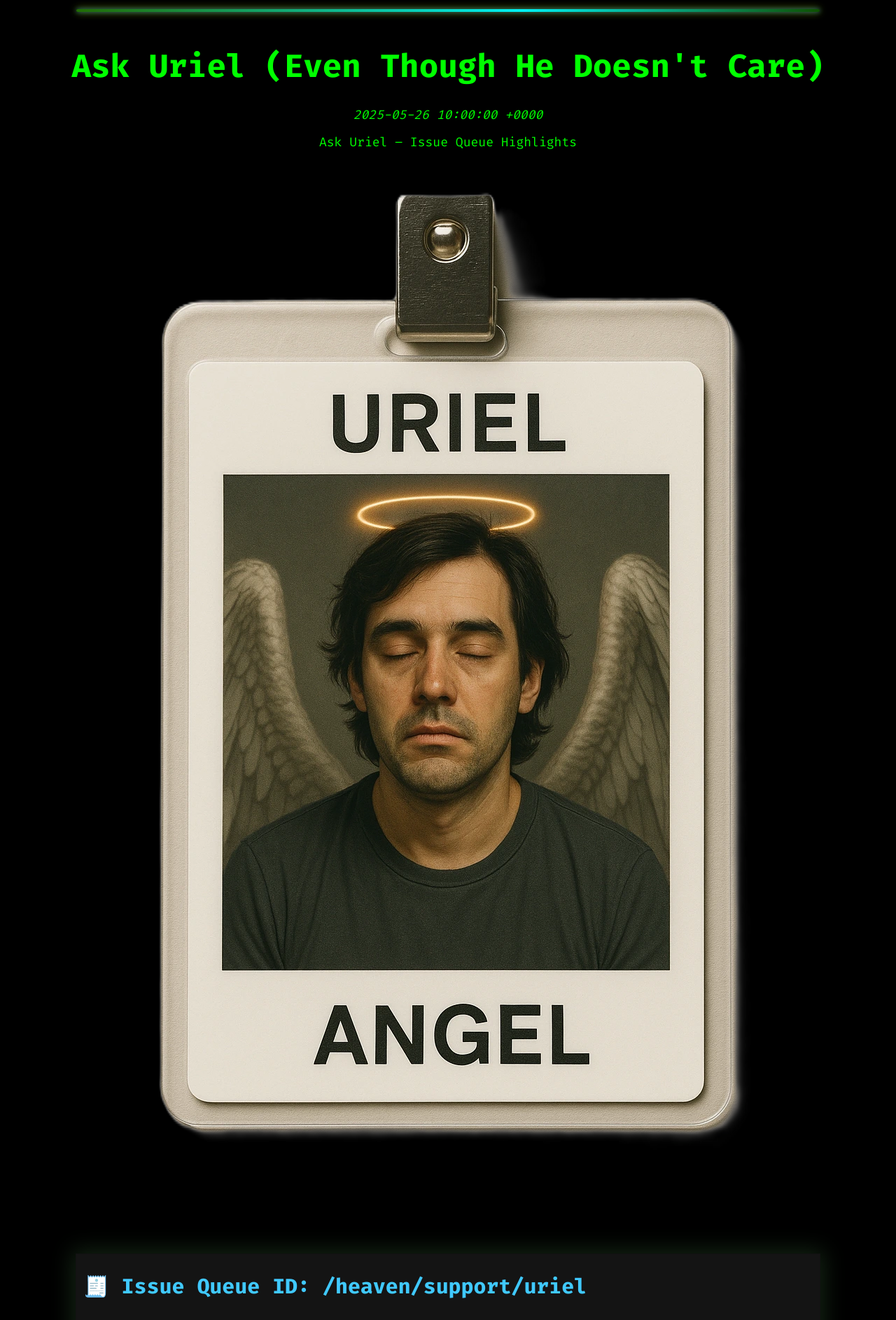
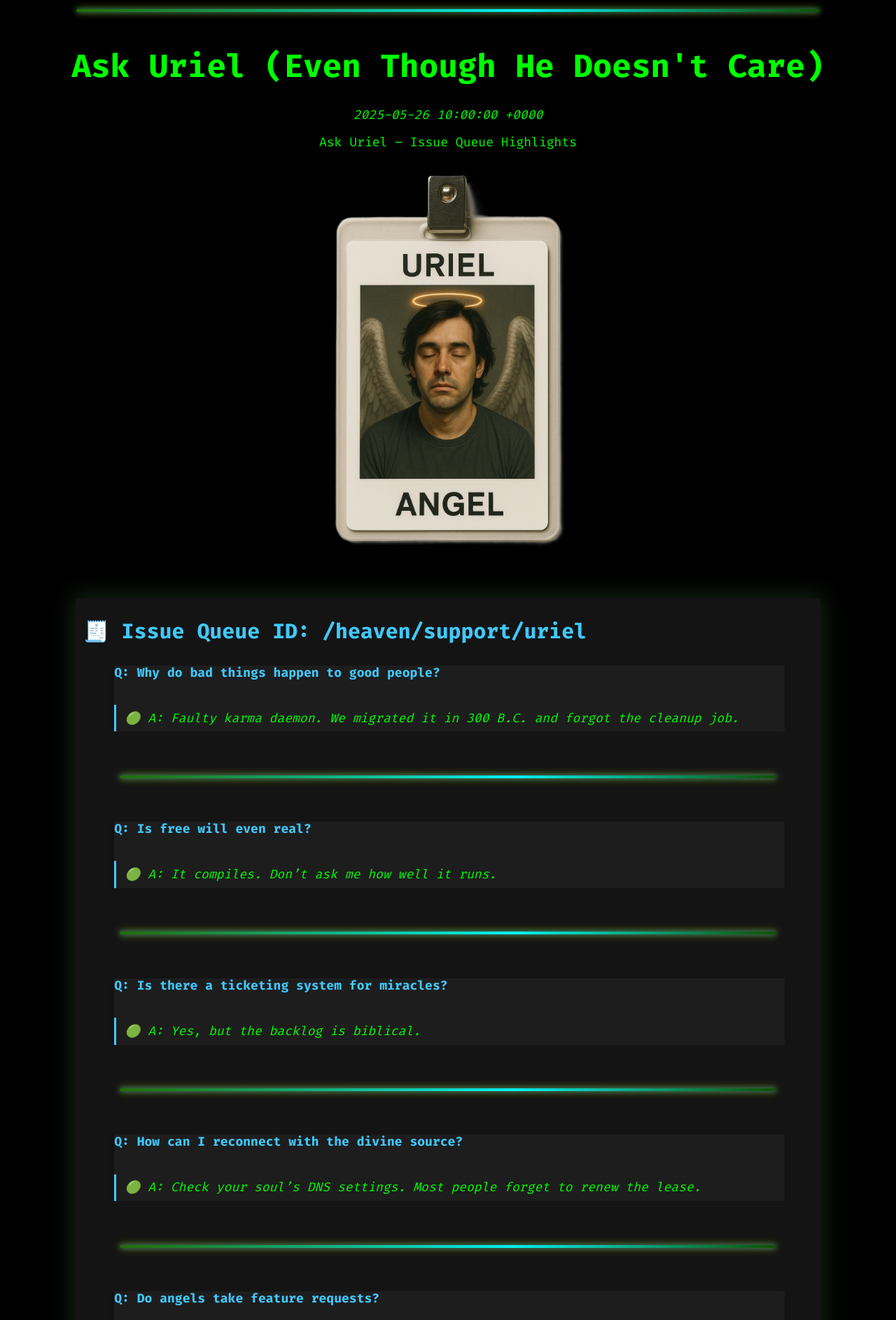
Before and after one commit to anthonypdawson/divine-devops-universe, a Jekyll site: the page built from _future/2025-05-26-ask-uriel-q-and-a.md, in a window 1280 px wide. Shown: the part 727-2613 px from the top of the page at 70% size. Built offline with Jekyll 4.4.1, drawn with Linux system fonts in a browser that asks for light colours; some web fonts are replaced.

Commit message:
Add max-height to large post images for better responsiveness

```diff
--- a/assets/css/dd.css
+++ b/assets/css/dd.css
@@ -227,6 +227,7 @@ img {
 img.large-post-image {
     border: none !important;
     box-shadow: none !important;
+    max-height: 600px;
     height: auto;
     display: block;
     margin-left: auto;
```
